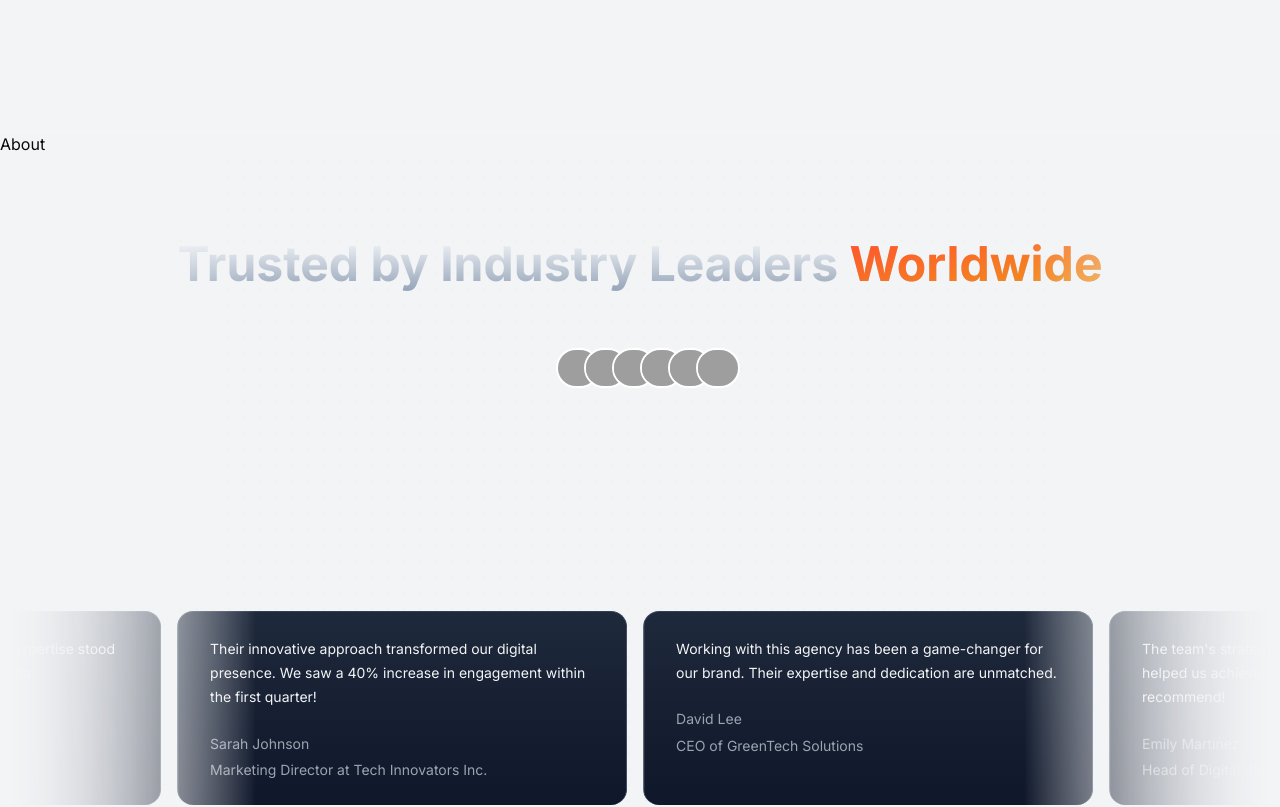
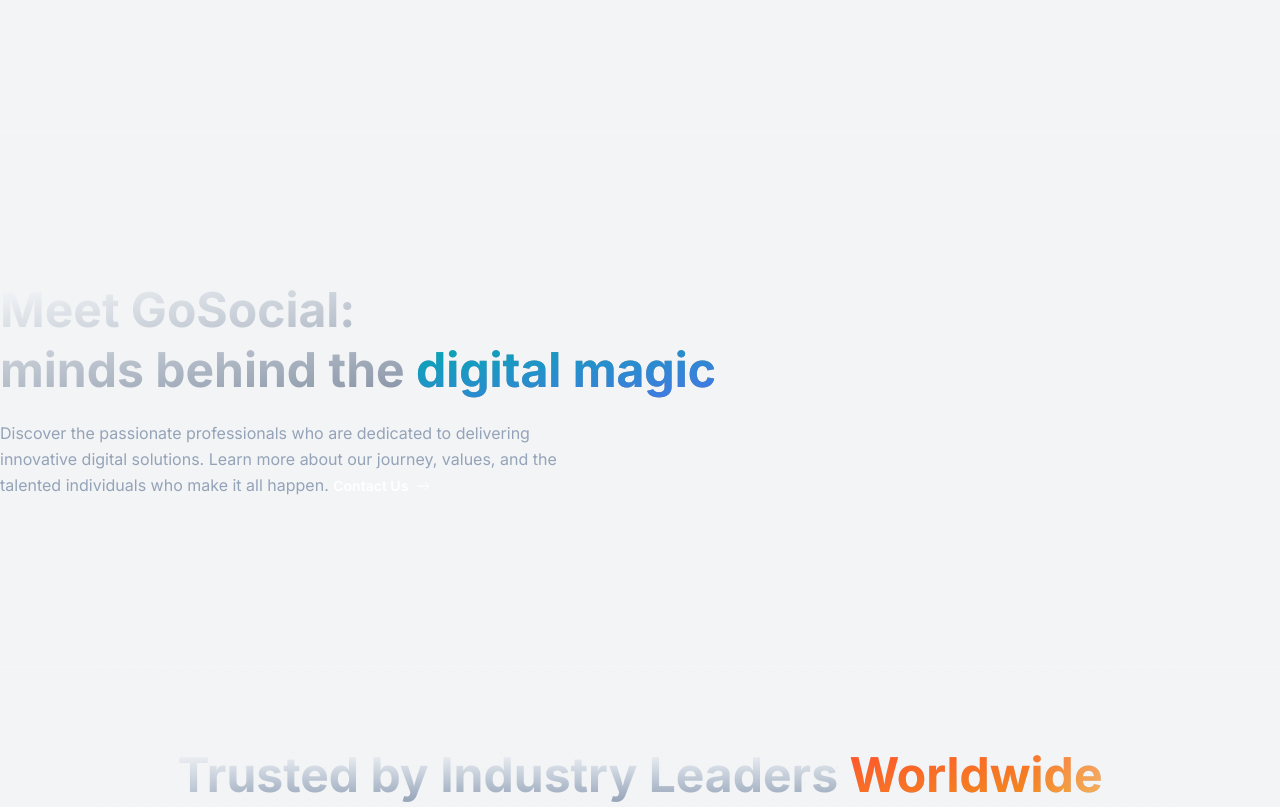
Before and after one commit to borisvicena/gosocial, a Next.js app: page / in a window 1280 px wide. Shown: the part 2020-2827 px from the top of the page. Built offline with nearby package versions, Linux system fonts and the light colour scheme; grey boxes are pictures that could not be loaded.

Commit message:
feat(about): added heading and text

```diff
--- a/components/About.tsx
+++ b/components/About.tsx
@@ -1,7 +1,30 @@
 import React from "react";
+import { BsArrowRight } from "react-icons/bs";
 
 const About = () => {
-  return <div>About</div>;
+  return (
+    <section id="about" className="border-b border-white/[0.2]">
+      <div className="relative py-20 lg:py-32 max-w-7xl mx-auto">
+        <div className="h-[10rem] flex justify-start items-center">
+          <div className="text-5xl font-bold bg-gradient-to-br from-slate-50 to-slate-500 bg-clip-text text-transparent leading-tight">
+            Meet GoSocial:
+            <br />
+            minds behind the{" "}
+            <span className="bg-gradient-to-br from-[#02AAB0] to-[#4776E6] bg-clip-text">digital magic</span>
+          </div>
+        </div>
+        <div className="relative pb-10 max-w-xl">
+          <p className="relative text-slate-400 text-base leading-relaxed inline">
+            Discover the passionate professionals who are dedicated to delivering innovative digital solutions. Learn
+            more about our journey, values, and the talented individuals who make it all happen.{" "}
+            <a href="#" className="inline-flex items-center gap-2 text-white text-sm font-semibold">
+              Contact Us <BsArrowRight />
+            </a>
+          </p>
+        </div>
+      </div>
+    </section>
+  );
 };
 
 export default About;
```
